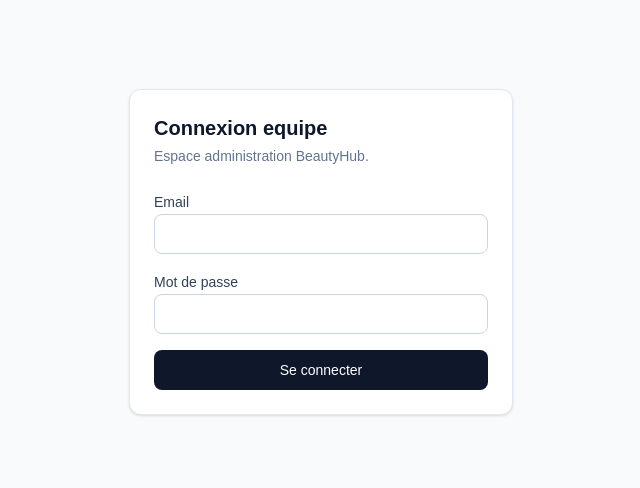
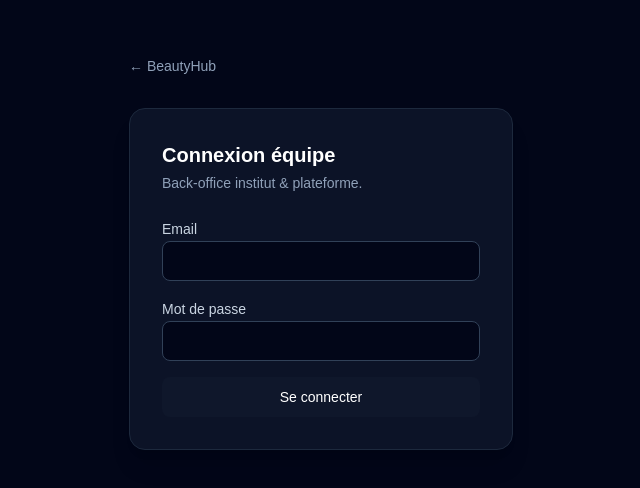
Before and after one commit to cadbusiness/beautyhub, a Next.js app: page /login in a window 1280 px wide. Shown: the part 148-636 px from the top of the page, without its empty margins (319-959 px from the left). Built offline with nearby package versions, Linux system fonts and the light colour scheme; no server answers.

Commit message:
Remove public deploy banner and polish login when Supabase is unset.
Co-authored-by: Cursor <cursoragent@cursor.com>

```diff
--- a/src/app/login/actions.ts
+++ b/src/app/login/actions.ts
@@ -1,6 +1,7 @@
 "use server";
 
 import { redirect } from "next/navigation";
+import { isSupabaseConfigured } from "@/lib/supabase/env";
 import { createClient } from "@/lib/supabase/server";
 
 export interface AuthState {
@@ -11,6 +12,10 @@ export async function signIn(
   _prev: AuthState,
   formData: FormData,
 ): Promise<AuthState> {
+  if (!isSupabaseConfigured()) {
+    return { error: "Service indisponible: Supabase non configuré sur ce déploiement." };
+  }
+
   const email = String(formData.get("email") ?? "");
   const password = String(formData.get("password") ?? "");
 
@@ -22,6 +27,9 @@ export async function signIn(
 }
 
 export async function signOut(): Promise<void> {
+  if (!isSupabaseConfigured()) {
+    redirect("/login");
+  }
   const supabase = await createClient();
   await supabase.auth.signOut();
   redirect("/login");
--- /dev/null
+++ b/src/app/login/login-form.tsx
@@ -0,0 +1,72 @@
+"use client";
+
+import { useActionState } from "react";
+import Link from "next/link";
+import { signIn, type AuthState } from "./actions";
+import { Button } from "@/components/ui/button";
+
+const initialState: AuthState = {};
+
+export function LoginForm({ setupRequired }: { setupRequired?: boolean }) {
+  const [state, formAction, pending] = useActionState(signIn, initialState);
+
+  return (
+    <div className="w-full max-w-sm">
+      <Link
+        href="/"
+        className="mb-8 inline-flex items-center gap-2 text-sm text-slate-400 hover:text-white"
+      >
+        ← BeautyHub
+      </Link>
+
+      <div className="rounded-2xl border border-slate-800 bg-slate-900/80 p-8 shadow-xl">
+        <h1 className="text-xl font-semibold text-white">Connexion équipe</h1>
+        <p className="mt-1 text-sm text-slate-400">Back-office institut &amp; plateforme.</p>
+
+        {setupRequired ? (
+          <p className="mt-4 rounded-lg border border-amber-800/50 bg-amber-950/40 px-3 py-2 text-xs text-amber-200">
+            Base de données non connectée sur ce déploiement. Configure les variables
+            Supabase sur Vercel puis redeploie.
+          </p>
+        ) : null}
+
+        <form action={formAction} className="mt-6 space-y-4">
+          <div className="space-y-1">
+            <label htmlFor="email" className="text-sm font-medium text-slate-300">
+              Email
+            </label>
+            <input
+              id="email"
+              name="email"
+              type="email"
+              required
+              autoComplete="email"
+              disabled={setupRequired}
+              className="h-10 w-full rounded-lg border border-slate-700 bg-slate-950 px-3 text-sm text-white outline-none focus:border-violet-500 disabled:opacity-50"
+            />
+          </div>
+          <div className="space-y-1">
+            <label htmlFor="password" className="text-sm font-medium text-slate-300">
+              Mot de passe
+            </label>
+            <input
+              id="password"
+              name="password"
+              type="password"
+              required
+              autoComplete="current-password"
+              disabled={setupRequired}
+              className="h-10 w-full rounded-lg border border-slate-700 bg-slate-950 px-3 text-sm text-white outline-none focus:border-violet-500 disabled:opacity-50"
+            />
+          </div>
+
+          {state.error ? <p className="text-sm text-red-400">{state.error}</p> : null}
+
+          <Button type="submit" className="w-full" disabled={pending || setupRequired}>
+            {pending ? "Connexion..." : "Se connecter"}
+          </Button>
+        </form>
+      </div>
+    </div>
+  );
+}
--- a/src/app/login/page.tsx
+++ b/src/app/login/page.tsx
@@ -1,62 +1,10 @@
-"use client";
-
-import { useActionState } from "react";
-import { signIn, type AuthState } from "./actions";
-import { Button } from "@/components/ui/button";
-import { Card } from "@/components/ui/card";
-
-const initialState: AuthState = {};
+import { isSupabaseConfigured } from "@/lib/supabase/env";
+import { LoginForm } from "./login-form";
 
 export default function LoginPage() {
-  const [state, formAction, pending] = useActionState(signIn, initialState);
-
   return (
-    <main className="flex min-h-dvh items-center justify-center bg-slate-50 p-4 dark:bg-slate-950">
-      <Card className="w-full max-w-sm">
-        <h1 className="text-xl font-semibold text-slate-900 dark:text-white">
-          Connexion equipe
-        </h1>
-        <p className="mt-1 text-sm text-slate-500">
-          Espace administration BeautyHub.
-        </p>
-
-        <form action={formAction} className="mt-6 space-y-4">
-          <div className="space-y-1">
-            <label htmlFor="email" className="text-sm font-medium text-slate-700 dark:text-slate-300">
-              Email
-            </label>
-            <input
-              id="email"
-              name="email"
-              type="email"
-              required
-              autoComplete="email"
-              className="h-10 w-full rounded-lg border border-slate-300 px-3 text-sm outline-none focus:border-slate-900 dark:border-slate-700 dark:bg-slate-900 dark:text-white"
-            />
-          </div>
-          <div className="space-y-1">
-            <label htmlFor="password" className="text-sm font-medium text-slate-700 dark:text-slate-300">
-              Mot de passe
-            </label>
-            <input
-              id="password"
-              name="password"
-              type="password"
-              required
-              autoComplete="current-password"
-              className="h-10 w-full rounded-lg border border-slate-300 px-3 text-sm outline-none focus:border-slate-900 dark:border-slate-700 dark:bg-slate-900 dark:text-white"
-            />
-          </div>
-
-          {state.error ? (
-            <p className="text-sm text-red-600">{state.error}</p>
-          ) : null}
-
-          <Button type="submit" className="w-full" disabled={pending}>
-            {pending ? "Connexion..." : "Se connecter"}
-          </Button>
-        </form>
-      </Card>
+    <main className="flex min-h-dvh items-center justify-center bg-slate-950 px-4">
+      <LoginForm setupRequired={!isSupabaseConfigured()} />
     </main>
   );
 }
--- a/src/components/marketing/landing-page.tsx
+++ b/src/components/marketing/landing-page.tsx
@@ -1,7 +1,6 @@
 import Link from "next/link";
 import { Button } from "@/components/ui/button";
 import { Card } from "@/components/ui/card";
-import { isSupabaseConfigured } from "@/lib/supabase/env";
 
 const modules = [
   {
@@ -43,8 +42,6 @@ const steps = [
 ];
 
 export function LandingPage() {
-  const configured = isSupabaseConfigured();
-
   return (
     <div className="min-h-dvh bg-slate-950 text-slate-100">
       {/* Header */}
@@ -68,14 +65,6 @@ export function LandingPage() {
           </nav>
         </div>
       </header>
-
-      {!configured ? (
-        <div className="border-b border-amber-900/50 bg-amber-950/40 px-6 py-2 text-center text-xs text-amber-200">
-          Déploiement incomplet — configure{" "}
-          <code className="rounded bg-amber-900/50 px-1">NEXT_PUBLIC_SUPABASE_*</code> sur
-          Vercel puis redeploie.
-        </div>
-      ) : null}
 
       {/* Hero */}
       <section className="relative overflow-hidden px-6 pb-20 pt-16">
```
